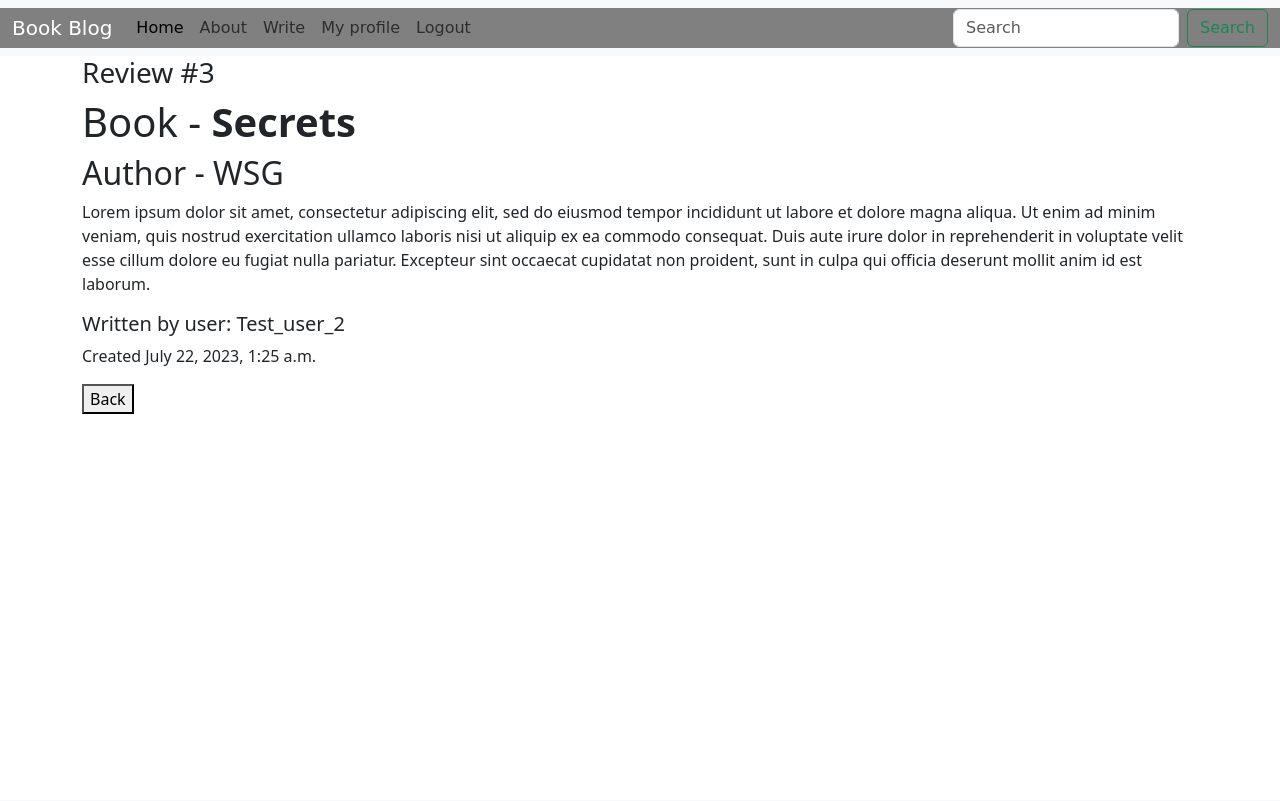
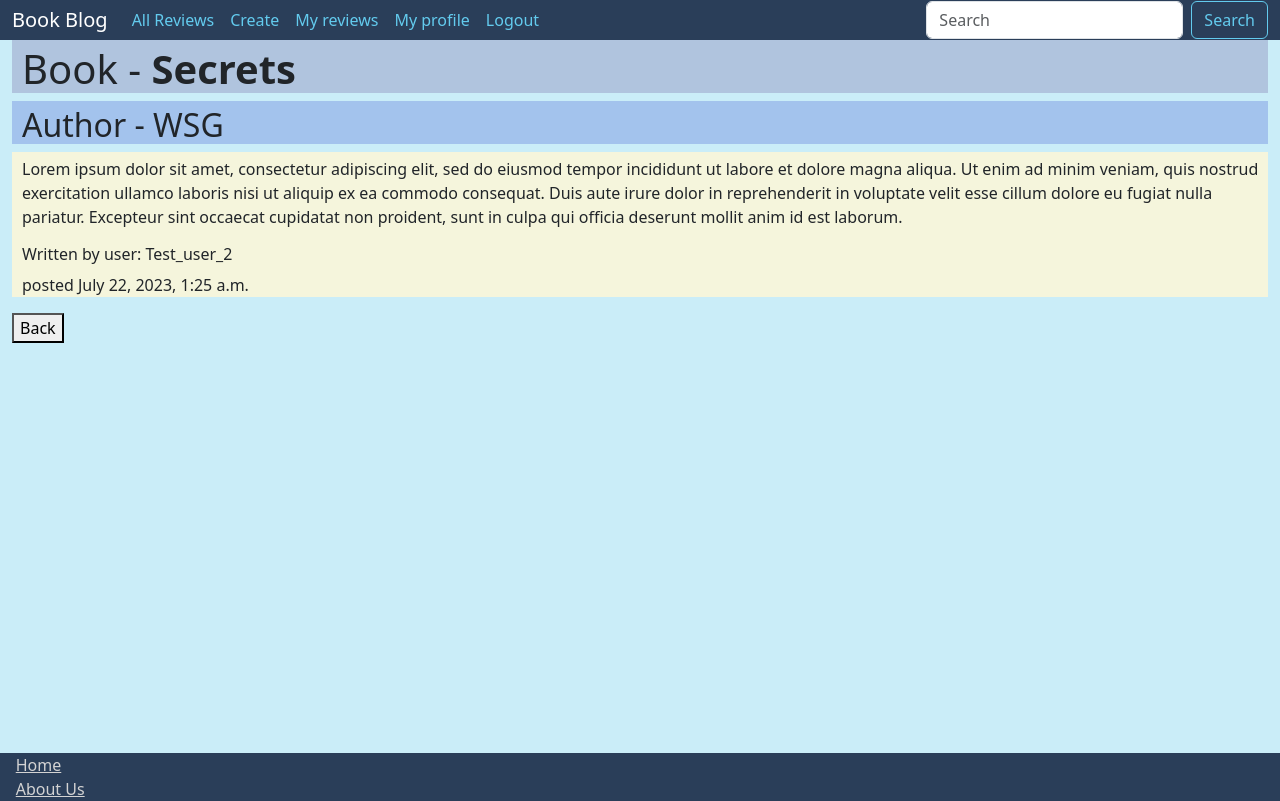
Before and after one commit to TheJessDev/book_blog, a Django app: page /posts/3/details in a window 1280 px wide. Before the commit the page ends 414 px from the top, so only its background shows below. Run offline with Django 4.2, Linux system fonts and the light colour scheme; a user stored in the database is signed in; data comes from the database, SQL or seed files in the repository; both versions use the stored data as it was after the commit.

Commit message:
Post author Auth, Footer, some css - need to finish div outlining for content layouts

```diff
--- a/posts/views.py
+++ b/posts/views.py
@@ -86,7 +86,12 @@ class MyPostListView(ListView):
 class PostCreateView(LoginRequiredMixin,CreateView):
     template_name = "posts/create_post.html"
     model = Post
-    fields = ["book_title", "book_author", "post_author", "body"]
+    fields = ["book_title", "book_author", "body"]
+
+    def form_valid(self, form):
+        form.instance.post_author = self.request.user
+        return super().form_valid(form)
+
 
 class PostDetailView(DetailView):
     template_name = "posts/details.html"
--- a/static/css/base.css
+++ b/static/css/base.css
@@ -1,5 +1,84 @@
+
+/* Color Theme # 1 Swatches in Hex */
+/* .The-Kingblade-Chronicles-1-hex { color: #2A3E59; }
+.The-Kingblade-Chronicles-2-hex { color: #4A593B; }
+.The-Kingblade-Chronicles-3-hex { color: #A67437; }
+.The-Kingblade-Chronicles-4-hex { color: #F2B66D; }
+.The-Kingblade-Chronicles-5-hex { color: #0D0D0D; } */
+
+/* #2 */
+
+
+
+
+
+nav {
+    padding-top: 0 !important;
+    padding-bottom: 0 !important;
+}
+
+/* Body Content container --------------------------*/
+.container {
+    background-color: rgb(202, 237, 248);
+    min-height: calc(100vh - 87px);
+    margin-right: 0 !important;
+    margin-left: 0 !important;
+    max-width: 100%;
+}
+
+/* All h1's ----------------------------------------*/
+.page_h1 {
+    background-color: lightsteelblue;
+    padding-left: 10px;
+    padding-top: 5px;
+}
+
+
+/* (home)lists.html ------------------------------- */
 .navbar .base{
-    font-family: 'Short Stack', cursive !important;
-    color:lightblue !important;
-    background-color: grey !important;
+    background-color: #2A3E59;
 }
+a {
+    color: rgb(99, 203, 238) !important;
+}
+button.btn{
+    color: rgb(99, 203, 238);
+    border-color: rgb(99, 203, 238);
+}
+.button_trio {
+    background-color: grey;
+}
+
+/* details.html ------------------------------------*/
+.details_postNum {
+    display: none;
+}
+.details_h2 {
+    background-color: #a3c3ed;
+    padding-left: 10px;
+    padding-top: 5px;
+}
+.details_body {
+    background-color: beige;
+    padding-left: 10px;
+    padding-top: 5px;
+}
+
+/* user_profile.html ------------------------------*/
+.userProfile {
+    background-color: lightgrey;
+}
+.updatePanel {
+    background-color: lightgrey;
+}
+
+/* Footer -----------------------------------------*/
+.foot {
+    background-color: #2A3E59;
+}
+
+.foot a.foot_link {
+    color: lightgrey !important;
+    padding-left: 1.23%;
+
+}
--- a/templates/base.html
+++ b/templates/base.html
@@ -21,22 +21,21 @@
     <nav class="navbar navbar-expand-lg bg-body-tertiary">
         <div class="base container-fluid">
             <button class="navbar-toggler" type="button" data-bs-toggle="collapse" data-bs-target="#navbarTogglerDemo01" aria-controls="navbarTogglerDemo01" aria-expanded="false" aria-label="Toggle navigation">
-            <span class="navbar-toggler-icon"></span>
+                <span class="navbar-toggler-icon"></span>
             </button>
             <div class="collapse navbar-collapse" id="navbarTogglerDemo01">
                 <a class="navbar-brand text-white" href="{% url 'home' %}">Book Blog</a>
                 <ul class="navbar-nav me-auto mb-2 mb-lg-0">
                     <li class="nav-item">
-                        <a class="nav-link active" aria-current="page" href="{% url 'list' %}">Home</a>
+                        <a class="nav-link active" aria-current="page" href="{% url 'list' %}">All Reviews</a>
                     </li>
-                    <li class="nav-item">
-                        <a class="nav-link" href="{% url 'about' %}">About</a>
-                    </li>
-
 
                     {% if user.is_authenticated %}
                         <li class="nav-item">
-                            <a class="nav-link" href="{% url 'new' %}">Write</a>
+                            <a class="nav-link" href="{% url 'new' %}">Create</a>
+                        </li>
+                        <li class="nav-item">
+                            <a class="nav-link" href="{% url 'my_list' %}">My reviews</a>
                         </li>
                         <li class="nav-item">
                             <a class="nav-link" href="{% url 'profile' %}">My profile</a>
@@ -52,12 +51,10 @@
                             <a class="nav-link" href="{% url 'signup' %}">Sign up</a>
                         </li>
                     {% endif %}
-
-
                 </ul>
                 <form class="d-flex" role="search" method="GET" action="{% url 'search' %}">
                     <input class="form-control me-2" type="search" placeholder="Search" aria-label="Search" name="q">
-                    <button class="btn btn-outline-success" type="submit">Search</button>
+                    <button class="btn" type="submit">Search</button>
                 </form>
             </div>
         </div>
@@ -69,6 +66,18 @@
         {% endblock content %}
     </div>
 
+<footer>
+    <div class="foot">
+
+            <a class="foot_link" href="{% url 'home' %}">Home</a>
+            <br>
+            <a class="foot_link" href="{% url 'about' %}">About Us</a>
+
+
+    </div>
+
+</footer>
+
     <script src="https://cdn.jsdelivr.net/npm/bootstrap@5.3.0/dist/js/bootstrap.bundle.min.js"
         integrity="sha384-geWF76RCwLtnZ8qwWowPQNguL3RmwHVBC9FhGdlKrxdiJJigb/j/68SIy3Te4Bkz"
         crossorigin="anonymous">
--- a/templates/posts/create_post.html
+++ b/templates/posts/create_post.html
@@ -1,10 +1,14 @@
 {% extends '../base.html' %}
+{% load static %}
+
 
 {% block title %}New Review{% endblock title %}
 
 
 {% block content %}
+<div class="page_h1">
     <h1>Create your review</h1>
+</div>
     <form method="POST">
         {% csrf_token %}
         {{ form.as_p }}
--- a/templates/posts/details.html
+++ b/templates/posts/details.html
@@ -1,15 +1,28 @@
 {% extends 'base.html' %}
+{% load static %}
+
 
 {% block title %}{{ post.title }}{% endblock title %}
 
 {% block content %}
-<h3>Review #{{ post.id }}</h3>
-<h1>Book - <strong>{{ post.book_title }}</strong></h1>
-<h2>Author - <stong>{{ post.book_author }}</stong></h2>
-<p>{{ post.body }}</p>
-<h5>Written by user: {{ post.post_author }}</h5>
-<p>Created {{ post.created_on }}</p>
+<div class="details_postNum">
+    <h3>Review #{{ post.id }}</h3>
+</div>
+<div class="page_h1">
+    <h1>Book - <strong>{{ post.book_title }}</strong></h1>
+</div>
+
+<h2 class="details_h2">Author - <stong>{{ post.book_author }}</stong></h2>
+
+<div class="details_body">
+    <p>{{ post.body }}</p>
+    <h6>Written by user: {{ post.post_author }}</h6>
+    <p>posted {{ post.created_on }}</p>
+</div>
 
 <a href="{% url 'list'%}"><button>Back</button></a>
 
 {% endblock content %}
+
+
+<!---------- use separate css ------------>
--- a/templates/posts/search_results.html
+++ b/templates/posts/search_results.html
@@ -1,4 +1,5 @@
 {% extends 'base.html' %}
+<!-- use custom css -->
 
 
 {% block title %}Search results{% endblock title %}
--- a/templates/registration/login.html
+++ b/templates/registration/login.html
@@ -1,10 +1,14 @@
 {% extends 'base.html' %}
+{% load static %}
+
 
 {% block title %}Login{% endblock title %}
 
 
 {% block content %}
-<h1>Login to write a review!</h1>
+<div class="page_h1">
+    <h1>Login to write a review!</h1>
+</div>
 <form method="post">
     {% csrf_token %}
     {{ form.as_p}}
--- a/templates/registration/password_change_done.html
+++ b/templates/registration/password_change_done.html
@@ -1,8 +1,12 @@
 {% extends 'base.html' %}
+{% load static %}
+
 
 {% block title %}Password Change Successful{% endblock title %}
 
 {% block content %}
+<div class="page_h1">
     <h1>Password Change Successful</h1>
+</div>
     <a href="{% url 'home' %}">Suggest: Log in again</a>
 {% endblock content %}
--- a/templates/registration/password_change_form.html
+++ b/templates/registration/password_change_form.html
@@ -1,9 +1,13 @@
 {% extends 'base.html' %}
+{% load static %}
+
 
 {% block title %}Password Change Form{% endblock title %}
 
 {% block content %}
+<div class="page_h1">
     <h1>Password Change</h1>
+</div>
     <form method="POST">
         {% csrf_token %}
         {{ form.as_p }}
--- a/templates/registration/signup.html
+++ b/templates/registration/signup.html
@@ -1,10 +1,14 @@
 {% extends 'base.html' %}
+{% load static %}
+
 
 {% block title %}Sign up{% endblock title %}
 
 
 {% block content %}
-<h1>Sign up to write a review!</h1>
+<div class="page_h1">
+    <h1>Sign up to write a review!</h1>
+</div>
 <form method="post">
     {% csrf_token %}
     {{ form.as_p}}
```
Also changed, not shown: templates/posts/edit.html (+6 -2 lines), templates/posts/lists.html (+14 -9 lines), templates/posts/my_lists.html (+12 -1 lines), templates/registration/profile_update.html (+6 -1 lines), templates/registration/user_profile.html (+19 -9 lines), db.sqlite3.
